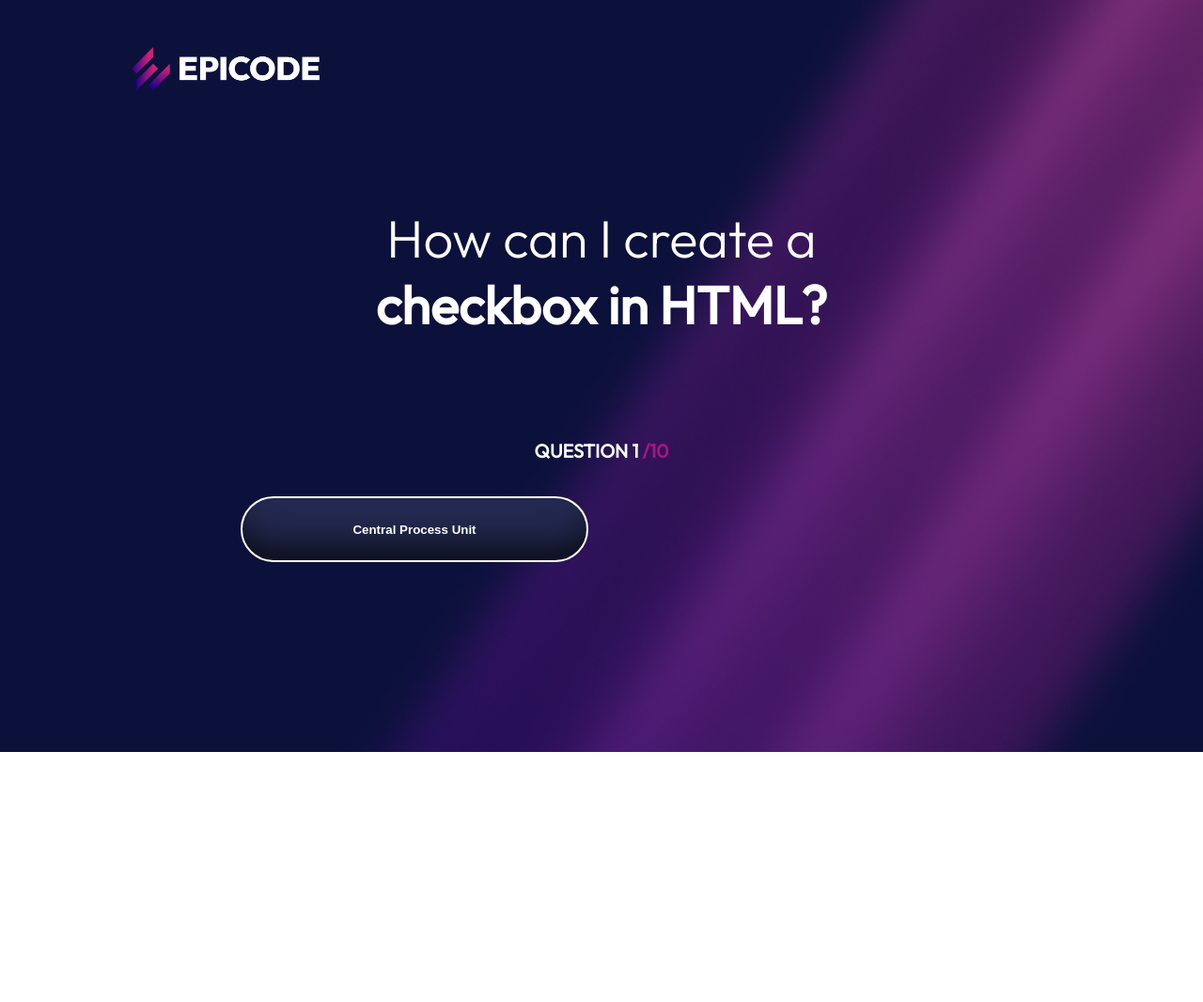
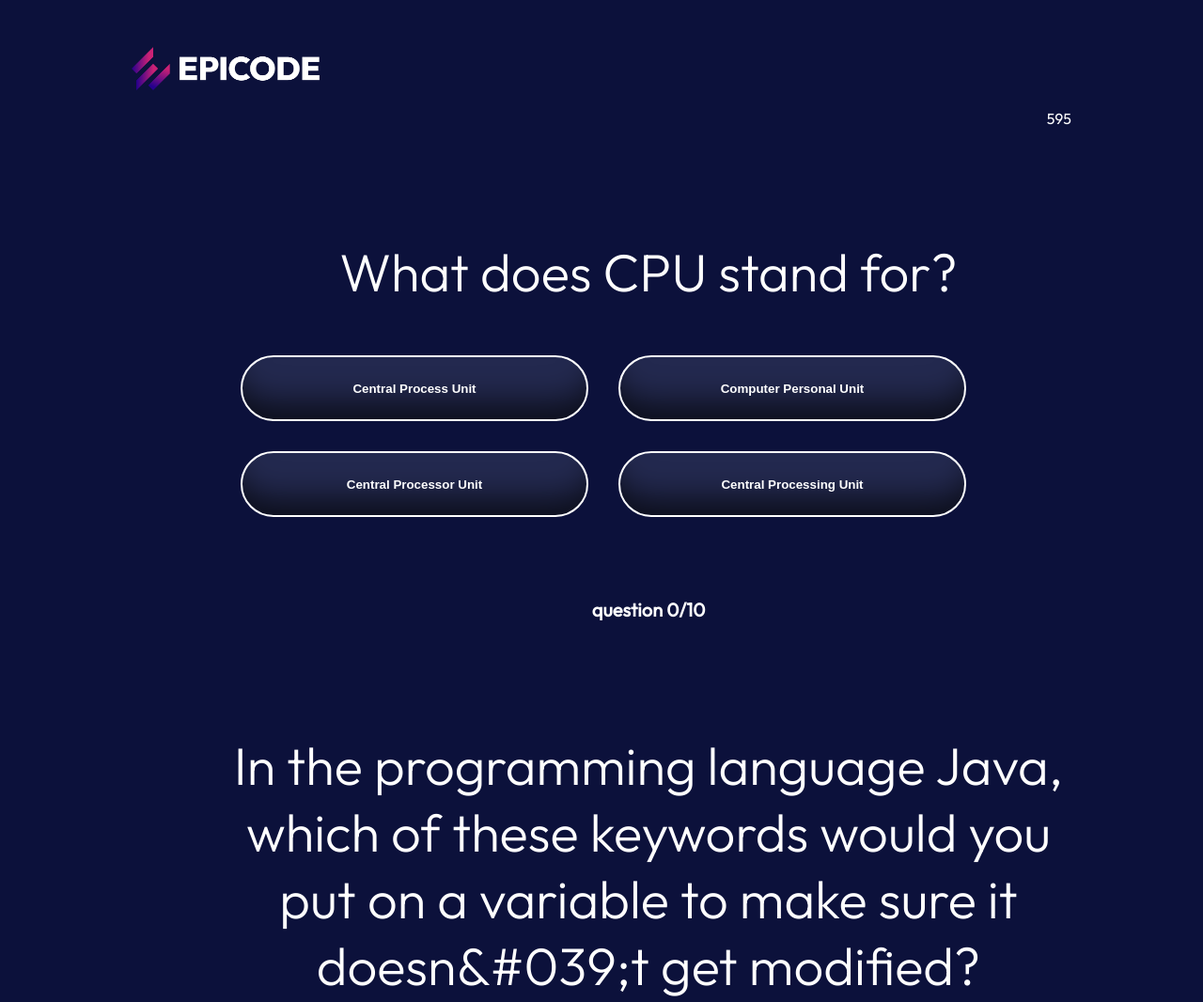
Before and after one commit to AntonioAlbano1/BW1-Team-10, a plain HTML site: page prova.html in a window 1280 px wide. Shown: the top 1066 px of the page at 94% size. Before the commit the page ends 800 px from the top, so only its background shows below. Drawn offline with Linux system fonts and the light colour scheme.

Commit message:
timer&answer

```diff
--- a/prova.css
+++ b/prova.css
@@ -64,3 +64,16 @@ footer {
 footer span{
     color: #AE1287;
 }
+
+.numbers{
+    color: white;
+    text-align: center;
+    padding-top: 50px;
+    font-weight: 600;
+    font-size: 20px;
+}
+
+.color{
+    color: white;
+    text-align: end;
+}
--- a/prova.html
+++ b/prova.html
@@ -11,16 +11,16 @@
       <header id="onlyHeader">
         <img class="img" src="../Assets/epicode_logo.png" alt="logoEpicode" />
       </header>
-        <h1>How can I create a <span>checkbox in HTML?</span></h1>
+        <!-- <h1>How can I create a <span>checkbox in HTML?</span></h1> -->
         <!-- <div class="btn">
           <button class="butt" type="button">&lt;input type = "check"&gt;</button>
           <button class="butt" type="button">&lt;input type = "checkbox"&gt;</button>
           <button class="butt" type="button">&lt;checkbox&gt;</button>
           <button class="butt" type="button">&lt;input type = "button&gt;</button>
         </div> -->
-      <footer>
+      <!-- <footer>
         <p>QUESTION 1 <span>/10</span></p>
-      </footer>
+      </footer> -->
     </main>
 
     <script src="./prova.js"></script>
--- a/prova.js
+++ b/prova.js
@@ -107,22 +107,40 @@ window.onload = function () {
   // Mostra la prima domanda con il testo e i radio button.
   // Quando l'utente seleziona una risposta, passa alla domanda successiva dell'array e sostituisci quella precedentemente visualizzata con quella corrente,
   // salvando le risposte dell'utente in una variabile
-  const dom = [];
+
   for (let i = 0; i < questions.length; i++) {
     const element = questions[i].correct_answer;
     questions[i].incorrect_answers.push(element);
   }
   console.log(questions[0].incorrect_answers);
+
   const generaDom = () => {
       const main = document.getElementById("onlyMain");
       const div = document.createElement("div");
       div.classList.add("btn");
+      const timer = document.createElement("p")
+      timer.innerText = "600"
+      timer.classList.add("color");
+      div.appendChild(timer);
+      setInterval(() => {
+          timer.innerText = timer.innerText-1;
+    }, 1000);
+    for (let i = 0; i < questions.length; i++) {
+      const quest = document.createElement("h1");
+      quest.innerText = `${questions[i].question}`;
+      div.appendChild(quest);
+      for (let j = 0; j < questions[i].incorrect_answers.length; j++) {
         const button = document.createElement("button");
         button.classList.add("butt");
         button.type = "button";
-    button.innerText = `${questions[0].incorrect_answers[0]}`;
+        button.innerText = `${questions[i].incorrect_answers[j]}`;
         div.appendChild(button);
-    console.log(button);
+      }
+      const counter = document.createElement("p");
+      counter.innerText = `question ${i}/${questions.length}`;
+      counter.classList.add("numbers");
+      div.appendChild(counter);
+    }
 
     main.appendChild(div);
   };
```
Lines whose indentation alone changed are shown as unchanged.
